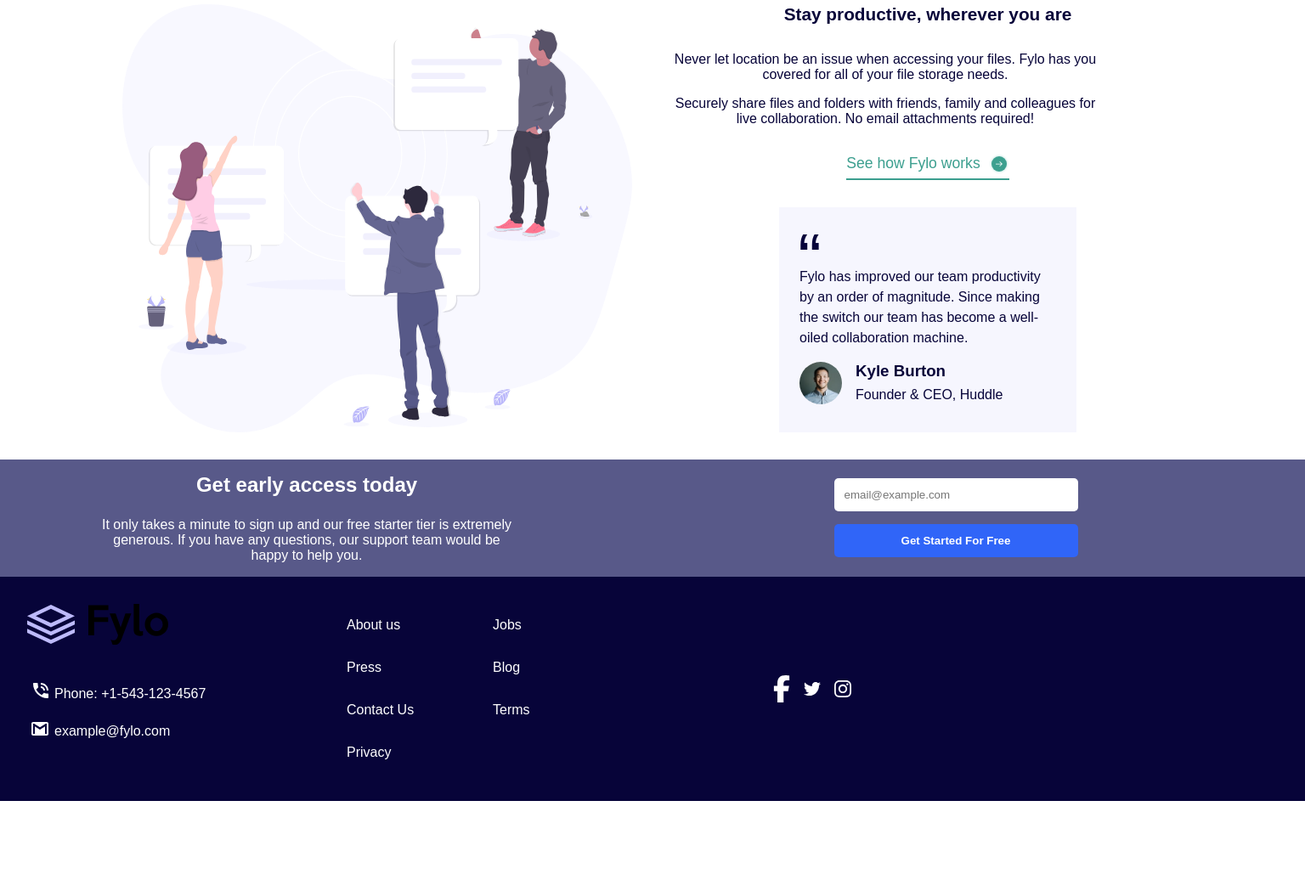
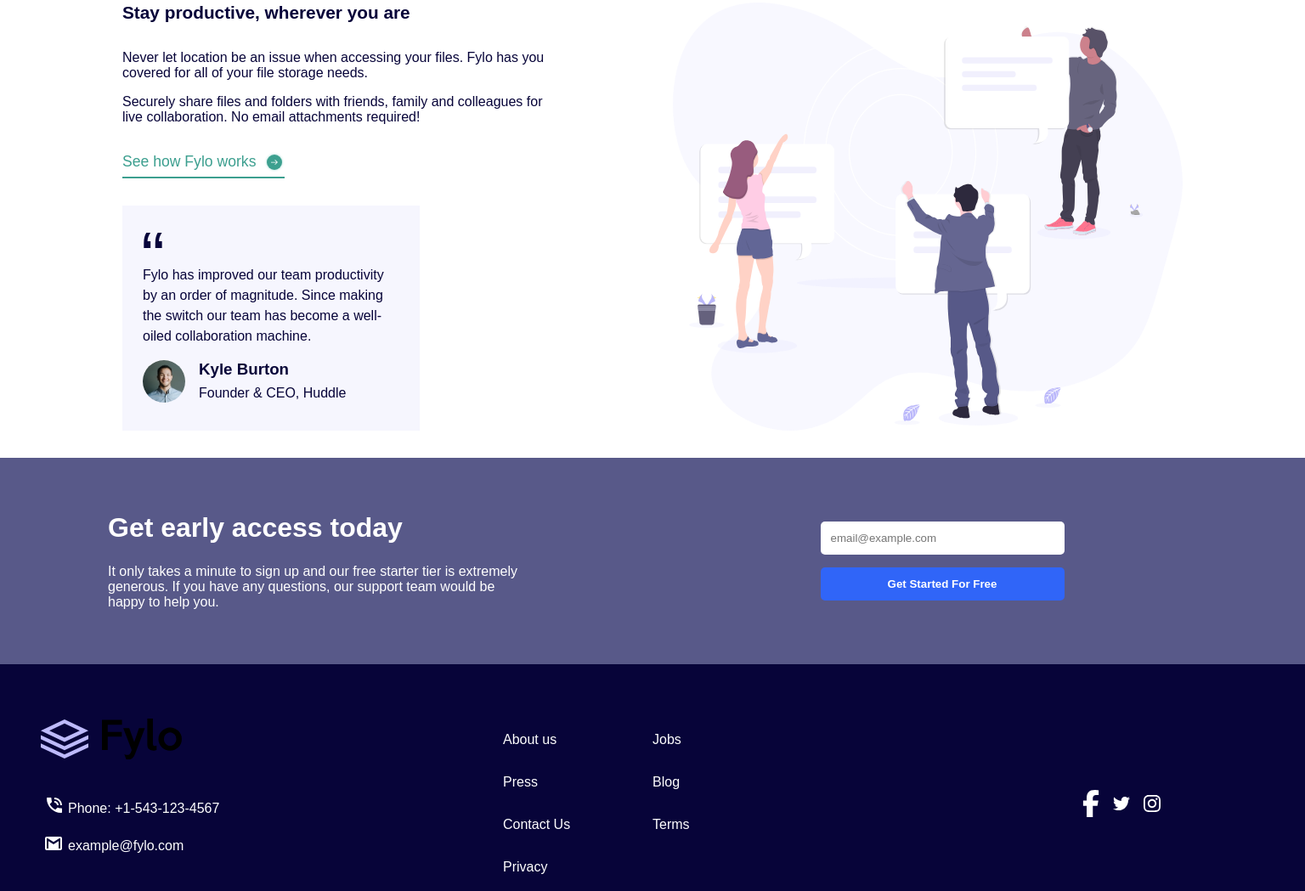
Before and after one commit to LucasGitHubx/Fylo-landing-page-with-two-column-layout, a plain HTML site: page index.html in a window 1536 px wide. Shown: the part 739-1788 px from the top of the page at 85% size. Before the commit the page ends 1682 px from the top, so only its background shows below. Drawn offline with Linux system fonts and the light colour scheme.

Commit message:
Adding media queries

```diff
--- a/css/styles.css
+++ b/css/styles.css
@@ -20,14 +20,15 @@
     justify-content: center;
     align-items: center;
 }
-
+button{
+    cursor: pointer;
+}
 /* HEADER STYLES */
 header{
     width: 100%;
     min-width: 340px;
     max-width: 1350px;
     padding: 1.2rem;
-    border: 1px solid black;
 
     display: flex;
     justify-content: space-between;
@@ -289,3 +290,40 @@
 .second div:last-child img{
     width: 20px;
 }
+
+@media (min-width:1440px){
+    main section.first-section{
+        flex-direction: row-reverse;
+        align-items: center;
+    }
+    .first-section .text{
+        text-align: left;
+    }
+    main section.second-section{
+        flex-direction: row-reverse;
+    }
+    main .second-section .text{
+        text-align: left;
+    }
+    main .second-section .text a{
+        margin-left: 0;
+    }
+    main .second-section .testimonial{
+        margin-left: 0;
+    }
+    footer .first{
+        padding: 4rem 3rem;
+        text-align: left;
+    }
+    footer .first h2{
+        font-size: 2rem;
+    }
+    footer .second{
+        padding:4rem 3rem;
+    }
+    .second div:nth-child(2){
+        width: 50%;
+        justify-self: center;
+        grid-column: 2/4;
+    }
+}
```
